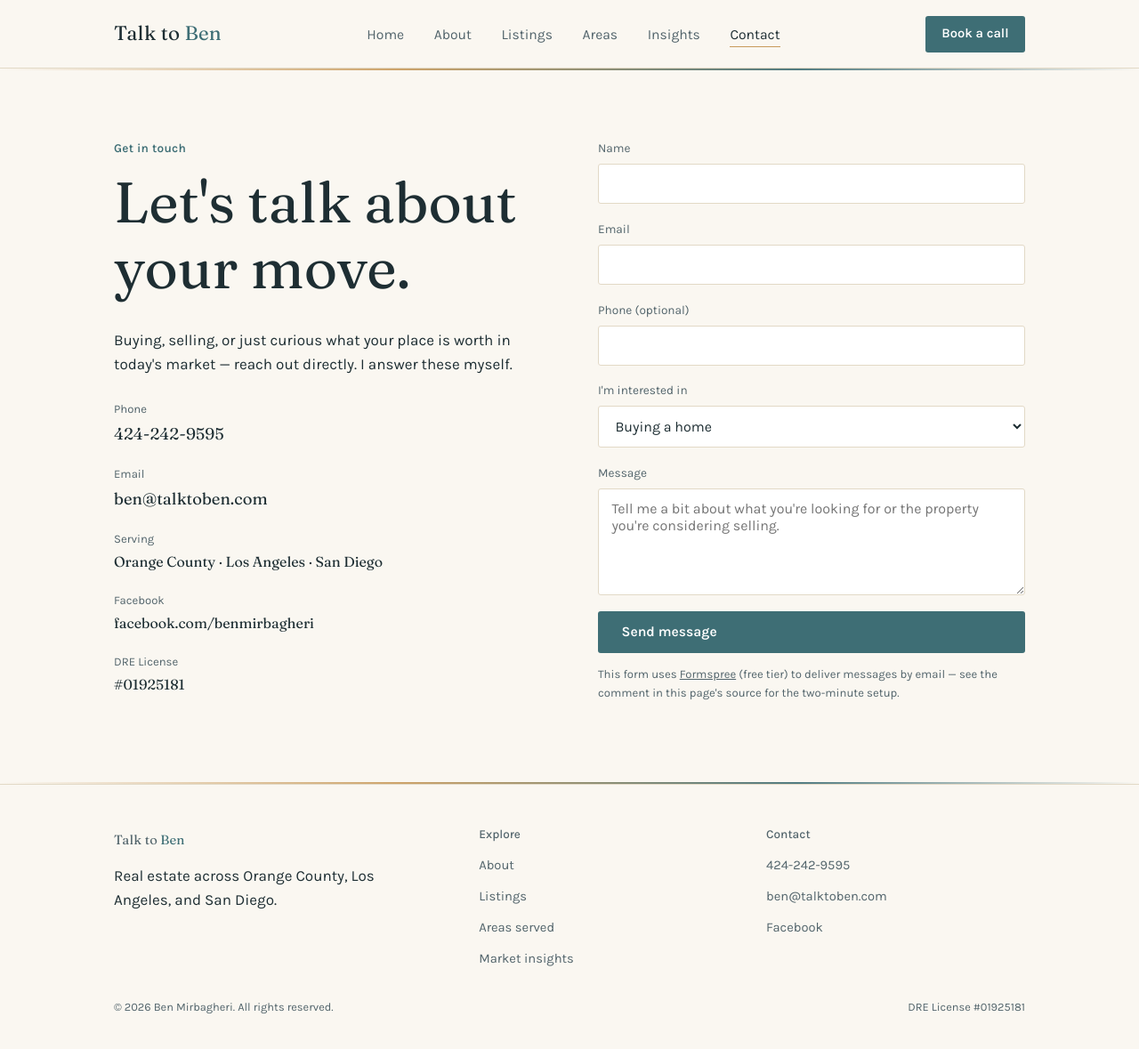
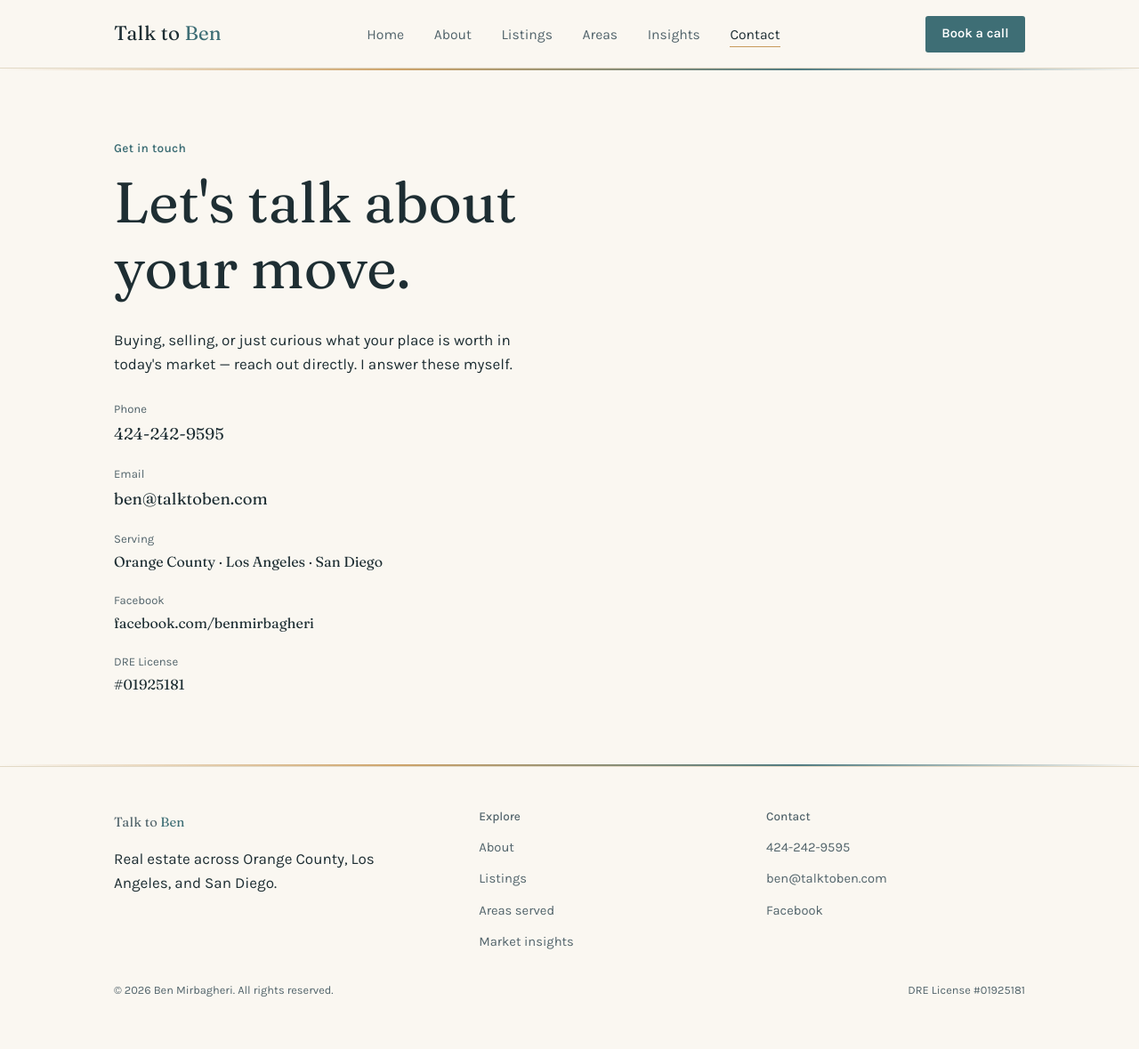
Before and after one commit to talktoben/talktoben.github.io, a Jekyll site: the page built from contact.html, in a window 1280 px wide and 1181 px high. Shown: the whole window at 89% size. Built offline with Jekyll 4.4.1, drawn with Linux system fonts in a browser that asks for light colours.

Commit message:
initial cleanup.2

```diff
--- a/contact.html
+++ b/contact.html
@@ -23,7 +23,7 @@ permalink: /contact.html
           <dd style="font-size:1rem;">#01925181</dd>
         </dl>
       </div>
-
+ {% comment %}
       <div>
         <!--
           FORM SETUP (static-site friendly, free):
@@ -60,8 +60,8 @@ permalink: /contact.html
             <textarea id="message" name="message" required placeholder="Tell me a bit about what you're looking for or the property you're considering selling."></textarea>
           </div>
           <button type="submit" class="btn btn-primary">Send message</button>
-          <p class="form-note">This form uses <a href="https://formspree.io" target="_blank" rel="noopener">Formspree</a> (free tier) to deliver messages by email — see the comment in this page's source for the two-minute setup.</p>
         </form>
       </div>
     </div>
+    {% endcomment %}
   </section>
```
